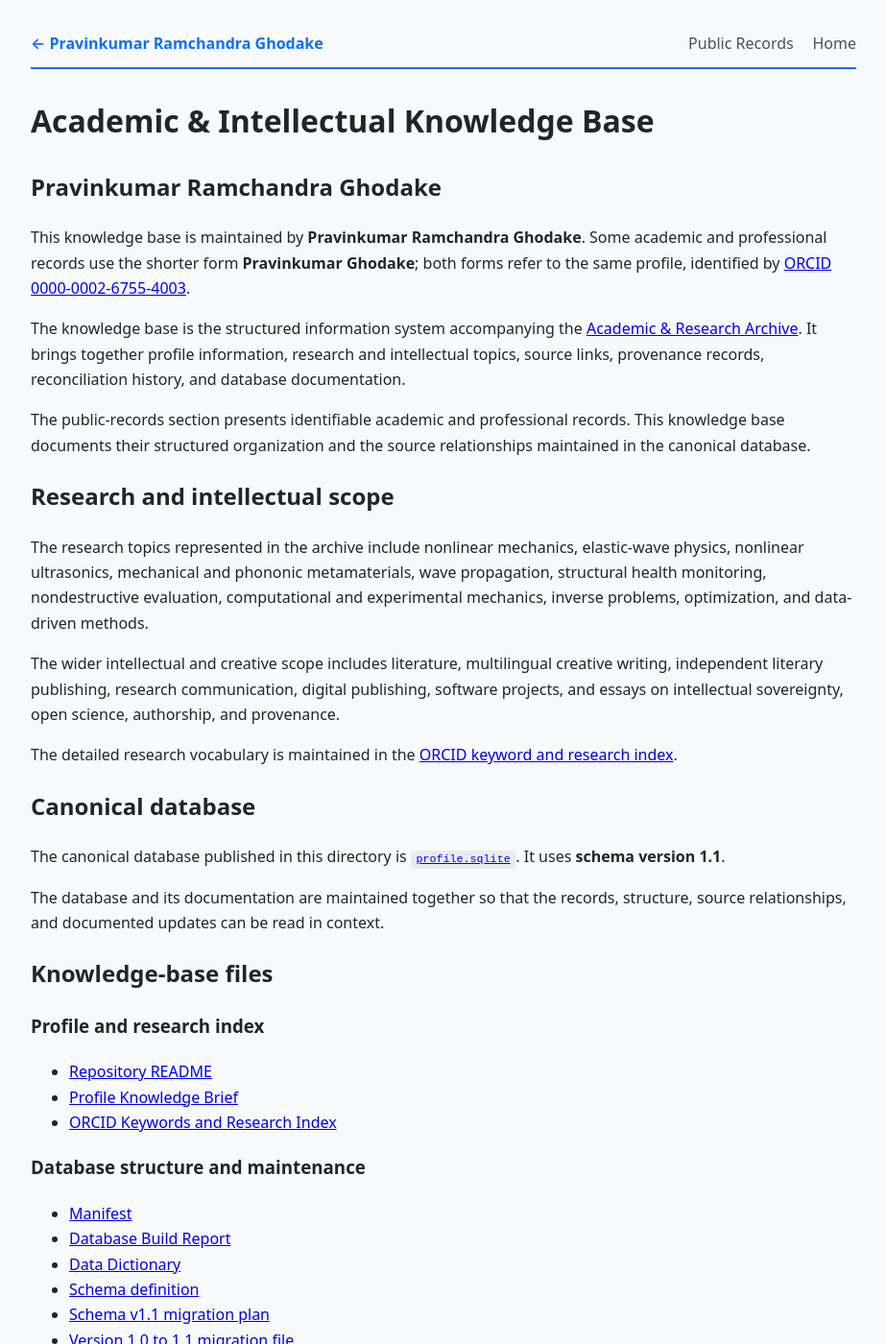
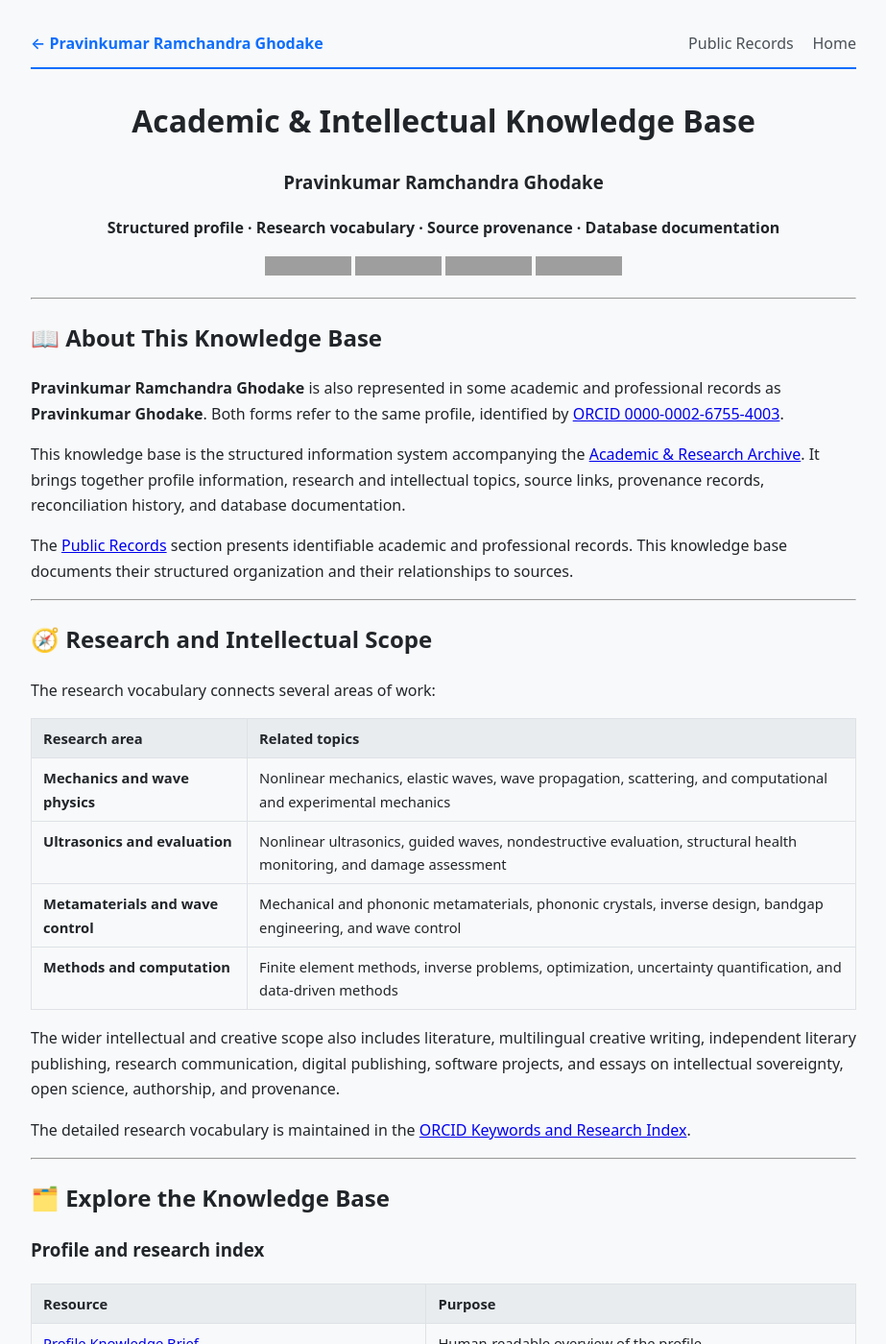
Before and after one commit to pravinkumar-ghodake/pravinkumar-ghodake-academic-archive, a Jekyll site: the page built from 02-ai-knowledge-base/index.md, in a window 1280 px wide and 1400 px high. Shown: the whole window at 96% size, without its empty margins (178-1101 px from the left). Built offline with Jekyll 4.4.1, drawn with Linux system fonts in a browser that asks for light colours; some of the changed text lies outside the part shown; grey boxes are pictures that could not be loaded.

Commit message:
Update index.md

```diff
--- a/02-ai-knowledge-base/index.md
+++ b/02-ai-knowledge-base/index.md
@@ -1,62 +1,90 @@
 ---
 layout: default
 title: "Academic & Intellectual Knowledge Base — Pravinkumar Ramchandra Ghodake"
-description: "Research topics, profile knowledge, source links, provenance, and database documentation for Pravinkumar Ramchandra Ghodake (Pravinkumar Ghodake)."
+description: "Structured profile, research vocabulary, source links, provenance, and database documentation for Pravinkumar Ramchandra Ghodake (Pravinkumar Ghodake)."
 permalink: /02-ai-knowledge-base/
 breadcrumb_section: "Academic & Intellectual Knowledge Base"
 breadcrumb_path: "/02-ai-knowledge-base/"
 ---
 
+<div align="center">
+
 # Academic & Intellectual Knowledge Base
 
-## Pravinkumar Ramchandra Ghodake
+### Pravinkumar Ramchandra Ghodake
 
-This knowledge base is maintained by **Pravinkumar Ramchandra Ghodake**. Some academic and professional records use the shorter form **Pravinkumar Ghodake**; both forms refer to the same profile, identified by [ORCID 0000-0002-6755-4003](https://orcid.org/0000-0002-6755-4003).
+**Structured profile · Research vocabulary · Source provenance · Database documentation**
 
-The knowledge base is the structured information system accompanying the [Academic & Research Archive](https://pravinkumar-ghodake.github.io/pravinkumar-ghodake-academic-archive/). It brings together profile information, research and intellectual topics, source links, provenance records, reconciliation history, and database documentation.
+[![ORCID](https://img.shields.io/badge/ORCID-0000--0002--6755--4003-A6CE39?style=for-the-badge&logo=orcid&logoColor=white)](https://orcid.org/0000-0002-6755-4003)
+[![Academic Archive](https://img.shields.io/badge/Academic_Archive-Website-0d6efd?style=for-the-badge)](https://pravinkumar-ghodake.github.io/pravinkumar-ghodake-academic-archive/)
+[![GitHub](https://img.shields.io/badge/GitHub-Knowledge_Base-181717?style=for-the-badge&logo=github&logoColor=white)](https://github.com/pravinkumar-ghodake/pravinkumar-ghodake-academic-archive/tree/main/02-ai-knowledge-base)
+[![SQLite](https://img.shields.io/badge/SQLite-Schema_1.1-003B57?style=for-the-badge&logo=sqlite&logoColor=white)](https://github.com/pravinkumar-ghodake/pravinkumar-ghodake-academic-archive/blob/main/02-ai-knowledge-base/profile.sqlite)
 
-The public-records section presents identifiable academic and professional records. This knowledge base documents their structured organization and the source relationships maintained in the canonical database.
+</div>
 
-## Research and intellectual scope
+---
 
-The research topics represented in the archive include nonlinear mechanics, elastic-wave physics, nonlinear ultrasonics, mechanical and phononic metamaterials, wave propagation, structural health monitoring, nondestructive evaluation, computational and experimental mechanics, inverse problems, optimization, and data-driven methods.
+## 📖 About This Knowledge Base
 
-The wider intellectual and creative scope includes literature, multilingual creative writing, independent literary publishing, research communication, digital publishing, software projects, and essays on intellectual sovereignty, open science, authorship, and provenance.
+**Pravinkumar Ramchandra Ghodake** is also represented in some academic and professional records as **Pravinkumar Ghodake**. Both forms refer to the same profile, identified by [ORCID 0000-0002-6755-4003](https://orcid.org/0000-0002-6755-4003).
 
-The detailed research vocabulary is maintained in the [ORCID keyword and research index](https://github.com/pravinkumar-ghodake/pravinkumar-ghodake-academic-archive/blob/main/02-ai-knowledge-base/ORCID_KEYWORDS.md).
+This knowledge base is the structured information system accompanying the [Academic & Research Archive](https://pravinkumar-ghodake.github.io/pravinkumar-ghodake-academic-archive/). It brings together profile information, research and intellectual topics, source links, provenance records, reconciliation history, and database documentation.
 
-## Canonical database
+The [Public Records](https://pravinkumar-ghodake.github.io/pravinkumar-ghodake-academic-archive/01-public-records/) section presents identifiable academic and professional records. This knowledge base documents their structured organization and their relationships to sources.
 
-The canonical database published in this directory is [`profile.sqlite`](https://github.com/pravinkumar-ghodake/pravinkumar-ghodake-academic-archive/blob/main/02-ai-knowledge-base/profile.sqlite). It uses **schema version 1.1**.
+---
 
-The database and its documentation are maintained together so that the records, structure, source relationships, and documented updates can be read in context.
+## 🧭 Research and Intellectual Scope
 
-## Knowledge-base files
+The research vocabulary connects several areas of work:
+
+| Research area | Related topics |
+|---|---|
+| **Mechanics and wave physics** | Nonlinear mechanics, elastic waves, wave propagation, scattering, and computational and experimental mechanics |
+| **Ultrasonics and evaluation** | Nonlinear ultrasonics, guided waves, nondestructive evaluation, structural health monitoring, and damage assessment |
+| **Metamaterials and wave control** | Mechanical and phononic metamaterials, phononic crystals, inverse design, bandgap engineering, and wave control |
+| **Methods and computation** | Finite element methods, inverse problems, optimization, uncertainty quantification, and data-driven methods |
+
+The wider intellectual and creative scope also includes literature, multilingual creative writing, independent literary publishing, research communication, digital publishing, software projects, and essays on intellectual sovereignty, open science, authorship, and provenance.
+
+The detailed research vocabulary is maintained in the [ORCID Keywords and Research Index](https://github.com/pravinkumar-ghodake/pravinkumar-ghodake-academic-archive/blob/main/02-ai-knowledge-base/ORCID_KEYWORDS.md).
+
+---
+
+## 🗂️ Explore the Knowledge Base
 
 ### Profile and research index
 
-- [Repository README](https://github.com/pravinkumar-ghodake/pravinkumar-ghodake-academic-archive/blob/main/02-ai-knowledge-base/README.md)
-- [Profile Knowledge Brief](https://github.com/pravinkumar-ghodake/pravinkumar-ghodake-academic-archive/blob/main/02-ai-knowledge-base/PROFILE_KNOWLEDGE_BRIEF.md)
-- [ORCID Keywords and Research Index](https://github.com/pravinkumar-ghodake/pravinkumar-ghodake-academic-archive/blob/main/02-ai-knowledge-base/ORCID_KEYWORDS.md)
+| Resource | Purpose |
+|---|---|
+| [Profile Knowledge Brief](https://github.com/pravinkumar-ghodake/pravinkumar-ghodake-academic-archive/blob/main/02-ai-knowledge-base/PROFILE_KNOWLEDGE_BRIEF.md) | Human-readable overview of the profile |
+| [ORCID Keywords and Research Index](https://github.com/pravinkumar-ghodake/pravinkumar-ghodake-academic-archive/blob/main/02-ai-knowledge-base/ORCID_KEYWORDS.md) | Research topics and indexing vocabulary |
+| [Knowledge-base README](https://github.com/pravinkumar-ghodake/pravinkumar-ghodake-academic-archive/blob/main/02-ai-knowledge-base/README.md) | Purpose, scope, and organization |
 
-### Database structure and maintenance
+### Database and documentation
 
-- [Manifest](https://github.com/pravinkumar-ghodake/pravinkumar-ghodake-academic-archive/blob/main/02-ai-knowledge-base/MANIFEST.md)
-- [Database Build Report](https://github.com/pravinkumar-ghodake/pravinkumar-ghodake-academic-archive/blob/main/02-ai-knowledge-base/DATABASE_BUILD_REPORT.md)
-- [Data Dictionary](https://github.com/pravinkumar-ghodake/pravinkumar-ghodake-academic-archive/blob/main/02-ai-knowledge-base/DATA_DICTIONARY.md)
-- [Schema definition](https://github.com/pravinkumar-ghodake/pravinkumar-ghodake-academic-archive/blob/main/02-ai-knowledge-base/schema.sql)
-- [Schema v1.1 migration plan](https://github.com/pravinkumar-ghodake/pravinkumar-ghodake-academic-archive/blob/main/02-ai-knowledge-base/SCHEMA_V1_1_MIGRATION_PLAN.md)
-- [Version 1.0 to 1.1 migration file](https://github.com/pravinkumar-ghodake/pravinkumar-ghodake-academic-archive/blob/main/02-ai-knowledge-base/migrations/001_schema_v1_0_to_v1_1.sql)
-- [Reconciliation records](https://github.com/pravinkumar-ghodake/pravinkumar-ghodake-academic-archive/tree/main/02-ai-knowledge-base/reconciliation)
+| Resource | Purpose |
+|---|---|
+| [`profile.sqlite`](https://github.com/pravinkumar-ghodake/pravinkumar-ghodake-academic-archive/blob/main/02-ai-knowledge-base/profile.sqlite) | Canonical SQLite database, schema version 1.1 |
+| [Manifest](https://github.com/pravinkumar-ghodake/pravinkumar-ghodake-academic-archive/blob/main/02-ai-knowledge-base/MANIFEST.md) | Repository inventory, source register, and integration status |
+| [Database Build Report](https://github.com/pravinkumar-ghodake/pravinkumar-ghodake-academic-archive/blob/main/02-ai-knowledge-base/DATABASE_BUILD_REPORT.md) | Database contents, recorded validation, and current limitations |
+| [Data Dictionary](https://github.com/pravinkumar-ghodake/pravinkumar-ghodake-academic-archive/blob/main/02-ai-knowledge-base/DATA_DICTIONARY.md) | Tables, fields, and relationships |
+| [Schema definition](https://github.com/pravinkumar-ghodake/pravinkumar-ghodake-academic-archive/blob/main/02-ai-knowledge-base/schema.sql) | Fresh database schema, version 1.1 |
+| [Schema v1.1 migration plan](https://github.com/pravinkumar-ghodake/pravinkumar-ghodake-academic-archive/blob/main/02-ai-knowledge-base/SCHEMA_V1_1_MIGRATION_PLAN.md) | Migration rationale and release procedure |
+| [Version 1.0 to 1.1 migration file](https://github.com/pravinkumar-ghodake/pravinkumar-ghodake-academic-archive/blob/main/02-ai-knowledge-base/migrations/001_schema_v1_0_to_v1_1.sql) | Database migration script |
+| [Reconciliation records](https://github.com/pravinkumar-ghodake/pravinkumar-ghodake-academic-archive/tree/main/02-ai-knowledge-base/reconciliation) | Documented comparisons and decisions |
 
 ### Machine-readable link records
 
 - [Links in JSON format](https://github.com/pravinkumar-ghodake/pravinkumar-ghodake-academic-archive/blob/main/02-ai-knowledge-base/links.json)
 - [Links in CSV format](https://github.com/pravinkumar-ghodake/pravinkumar-ghodake-academic-archive/blob/main/02-ai-knowledge-base/links.csv)
 
-## Related archive pages
+---
 
+## 🔗 Related Archive Pages
+
+- [Academic & Intellectual Knowledge Base — this page](https://pravinkumar-ghodake.github.io/pravinkumar-ghodake-academic-archive/02-ai-knowledge-base/)
 - [Academic & Research Archive](https://pravinkumar-ghodake.github.io/pravinkumar-ghodake-academic-archive/)
 - [Public Records](https://pravinkumar-ghodake.github.io/pravinkumar-ghodake-academic-archive/01-public-records/)
-- [Academic Archive GitHub repository](https://github.com/pravinkumar-ghodake/pravinkumar-ghodake-academic-archive)
+- [Academic Archive repository](https://github.com/pravinkumar-ghodake/pravinkumar-ghodake-academic-archive)
 - [ORCID profile](https://orcid.org/0000-0002-6755-4003)
```
